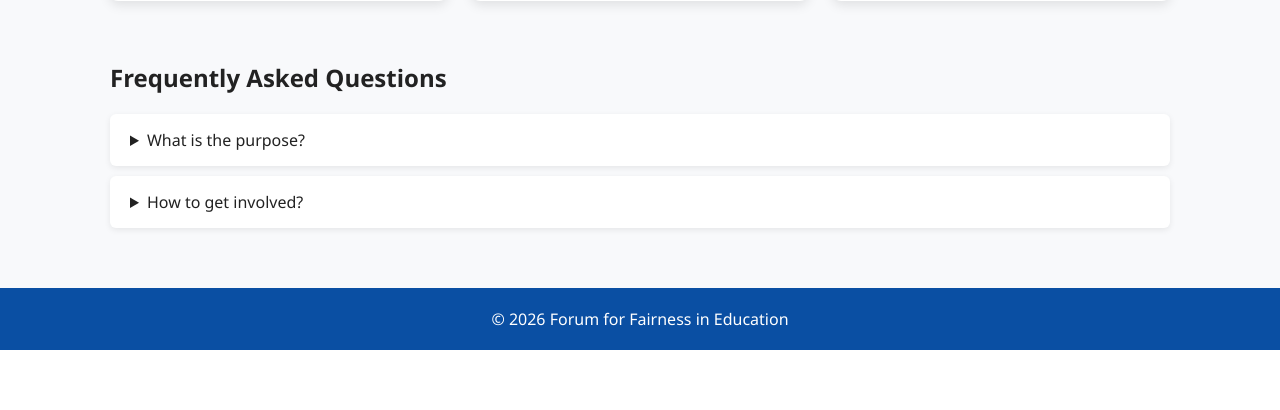
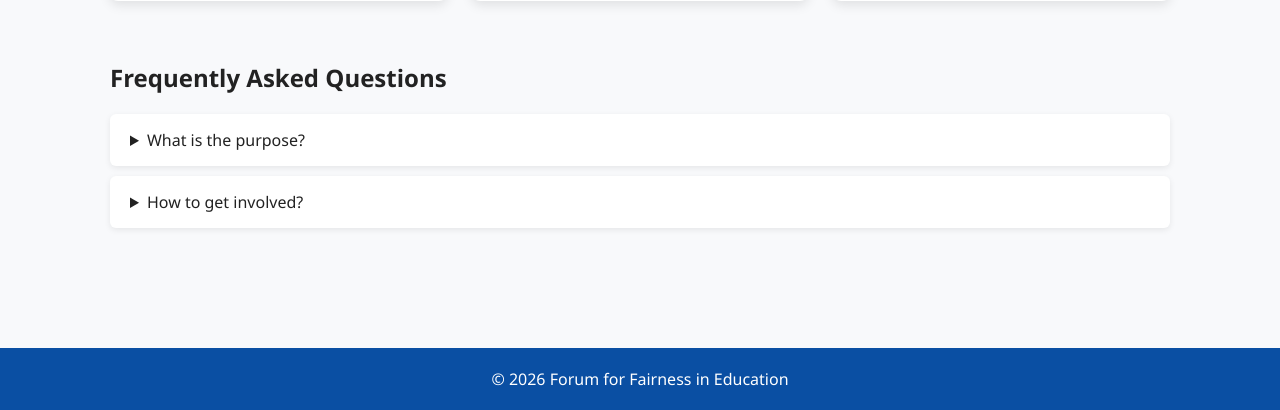
Before and after one commit to MonikaShah/ffe, a Django app: page / in a window 1280 px wide. Shown: the part 703-1113 px from the top of the page. Before the commit the page ends 1053 px from the top, so only its background shows below. Run offline with Django 5.2, Linux system fonts and the light colour scheme; parts of the project's set-up code (start-up, migrations or seed data) failed here and were passed over.

Commit message:
Fixed floating footer

```diff
--- a/static/css/style.css
+++ b/static/css/style.css
@@ -173,14 +173,21 @@ footer {
 .achievement-text p {
   text-indent: 2em;
 }
-html, body {
-  height: 100%;
-}
 
 body {
   display: flex;
   flex-direction: column;
   min-height: 100vh;
+}
+html, body {
+    height: 100%;
+    margin: 0;
+}
+
+.site-wrapper {
+    min-height: 100vh;
+    display: flex;
+    flex-direction: column;
 }
 
 .site-content {
```
